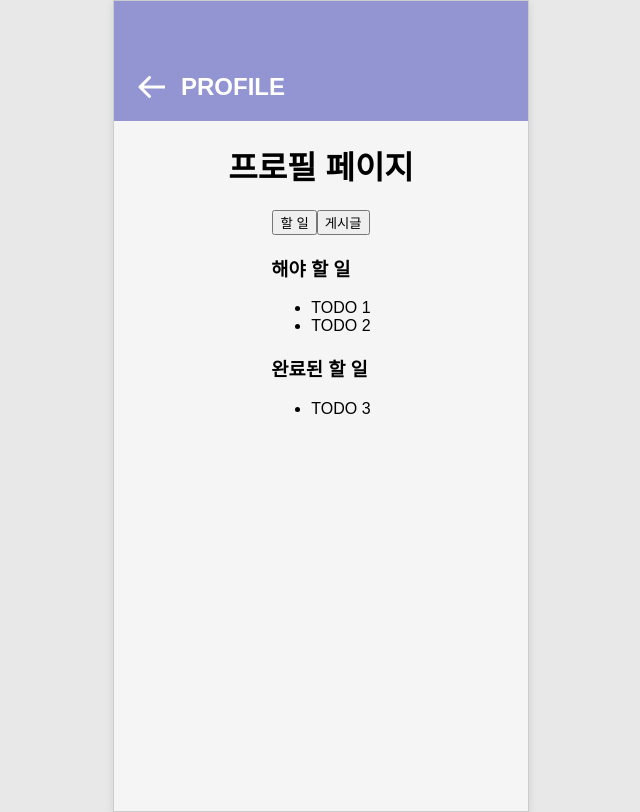
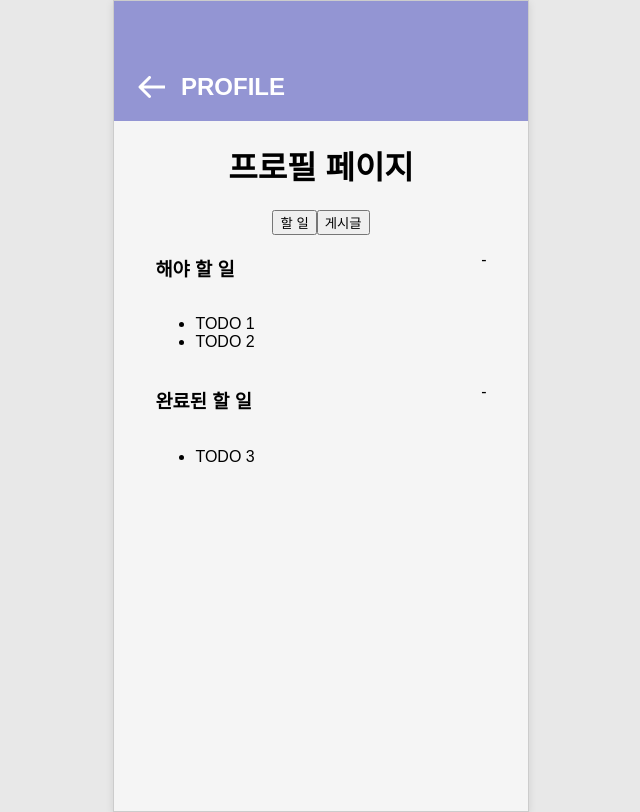
Before and after one commit to GROWLOG-youtube-mockup/todo-app, a React (Vite) app: page /profile in a window 1280 px wide. Shown: the whole page, without its empty margins (319-959 px from the left). Built offline with nearby package versions, Linux system fonts and the light colour scheme; data requests are answered from the project's data file.

Commit message:
feat(todo-tab): add accordian feature

```diff
--- a/src/pages/TodoProfile.jsx
+++ b/src/pages/TodoProfile.jsx
@@ -12,7 +12,7 @@ function TodoProfile() {
       {/*작업시 삭제후 진행해주세요*/}
       <h1>프로필 페이지</h1>
       <TabNav />
-      <div>
+      <div style={{ width: '80%' }}>
         {currentTab === '할 일' && <TodoTab />}
         {currentTab === '게시글' && <PostsTab />}
       </div>
@@ -43,15 +43,16 @@ const TabNav = () => {
 
 const TodoTab = () => {
   return (
-    <div>
+    <>
       <TodoListContainer isCompleted="false" />
       <TodoListContainer isCompleted="true" />
-    </div>
+    </>
   );
 };
 const TodoListContainer = ({ isCompleted }) => {
   const [todos, setTodos] = useState([]);
   const [loading, setLoading] = useState(true);
+  const [isOpen, setIsOpen] = useState(true);
 
   useEffect(() => {
     const fetchTodos = async () => {
@@ -74,54 +75,37 @@ const TodoListContainer = ({ isCompleted }) => {
   const filteredTodos = todos.filter((todo) =>
     isCompleted == 'true' ? todo.isComplete : !todo.isComplete
   );
+  const toggleAcordion = () => {
+    setIsOpen((prev) => !prev);
+  };
+
   return (
+    <>
+      <div
+        className="accordion-header"
+        onClick={toggleAcordion}
+        style={{
+          display: 'flex',
+          justifyContent: 'space-between',
+          alignContent: 'center'
+        }}
+      >
+        <h3>{isCompleted == 'true' ? '완료된 할 일' : '해야 할 일'}</h3>
+        <p>{isOpen ? '-' : '+'}</p>
+      </div>
+
       <div>
-      <h3>{isCompleted == 'true' ? '완료된 할 일' : '해야 할 일'}</h3>
+        {isOpen && (
           <ul>
             {filteredTodos.map((todo) => (
               <li key={todo.id}>{todo.title}</li>
             ))}
           </ul>
+        )}
       </div>
+    </>
   );
 };
-//   const todos = await fetchTodos();
-//   let content;
-
-//   if (!todos || todos.length == 0) content = <p>There is no todos.</p>;
-//   else {
-//     const sortedTodos = todos.reverse();
-
-//     content = (
-//       <>
-//         {console.log(sortedTodos)}
-//         {isCompleted == 'true' ? '완료된 할 일' : '해야 할 일'}
-//         <ul>
-//           {sortedTodos.map((todo) => (
-//             <li key={todo.id}>{todo.title}</li>
-//           ))}
-//         </ul>
-//       </>
-//     );
-//   }
-
-//   return content;
-// };
-// return (
-//   <div>
-//     {isCompleted == 'true' ? '완료된 할 일' : '해야 할 일'}
-//     <ul>
-//       {isCompleted == 'true'
-//         ? todos
-//             .filter((todo) => todo.completed)
-//             .map((todo) => <li key={todo.id}>{todo.title}</li>)
-//         : todos
-//             .filter((todo) => !todo.completed)
-//             .map((todo) => <li key={todo.id}>{todo.title}</li>)}
-//     </ul>
-//   </div>
-// );
-// };
 const PostsTab = () => {
   return <div>Posts</div>;
 };
```
Lines whose indentation alone changed are shown as unchanged.
